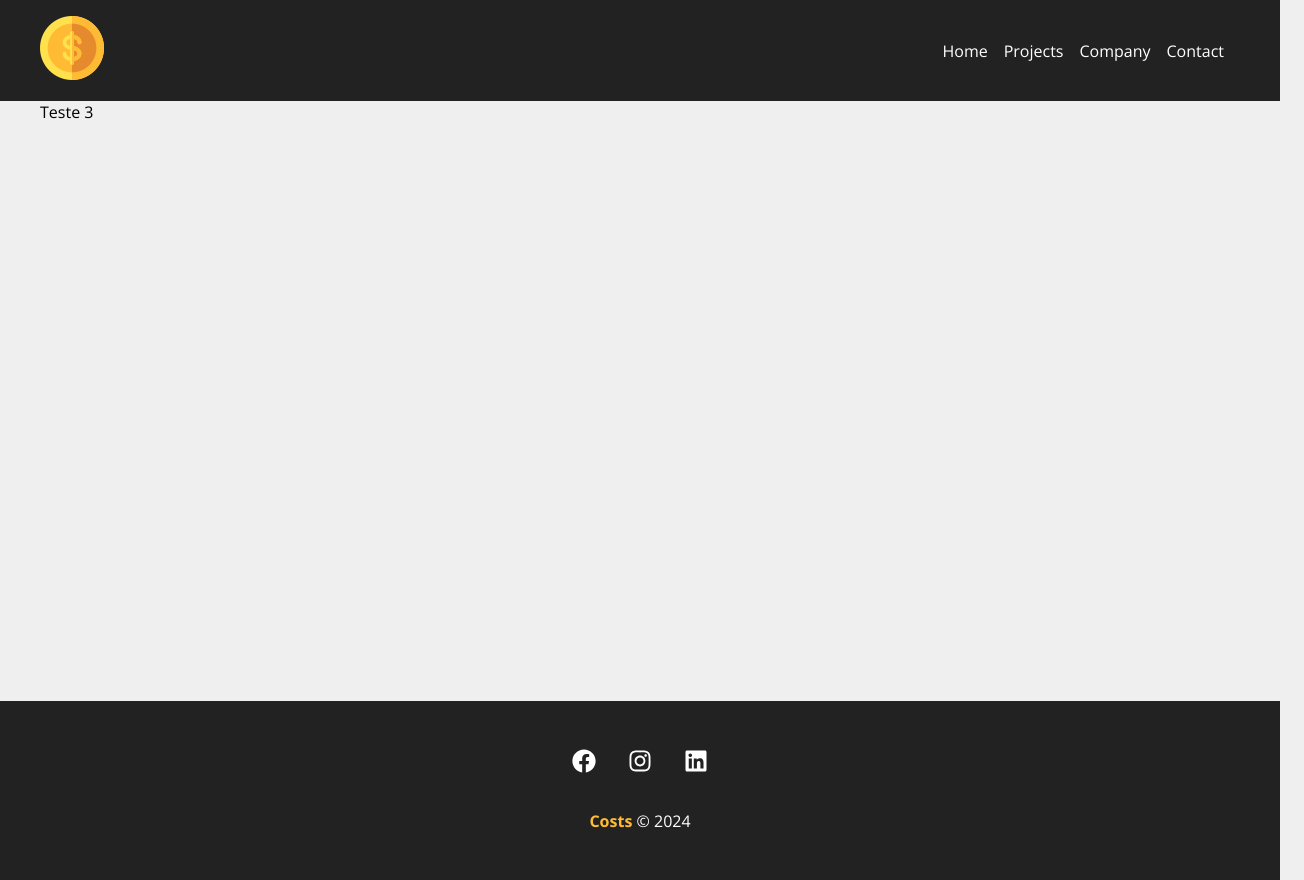
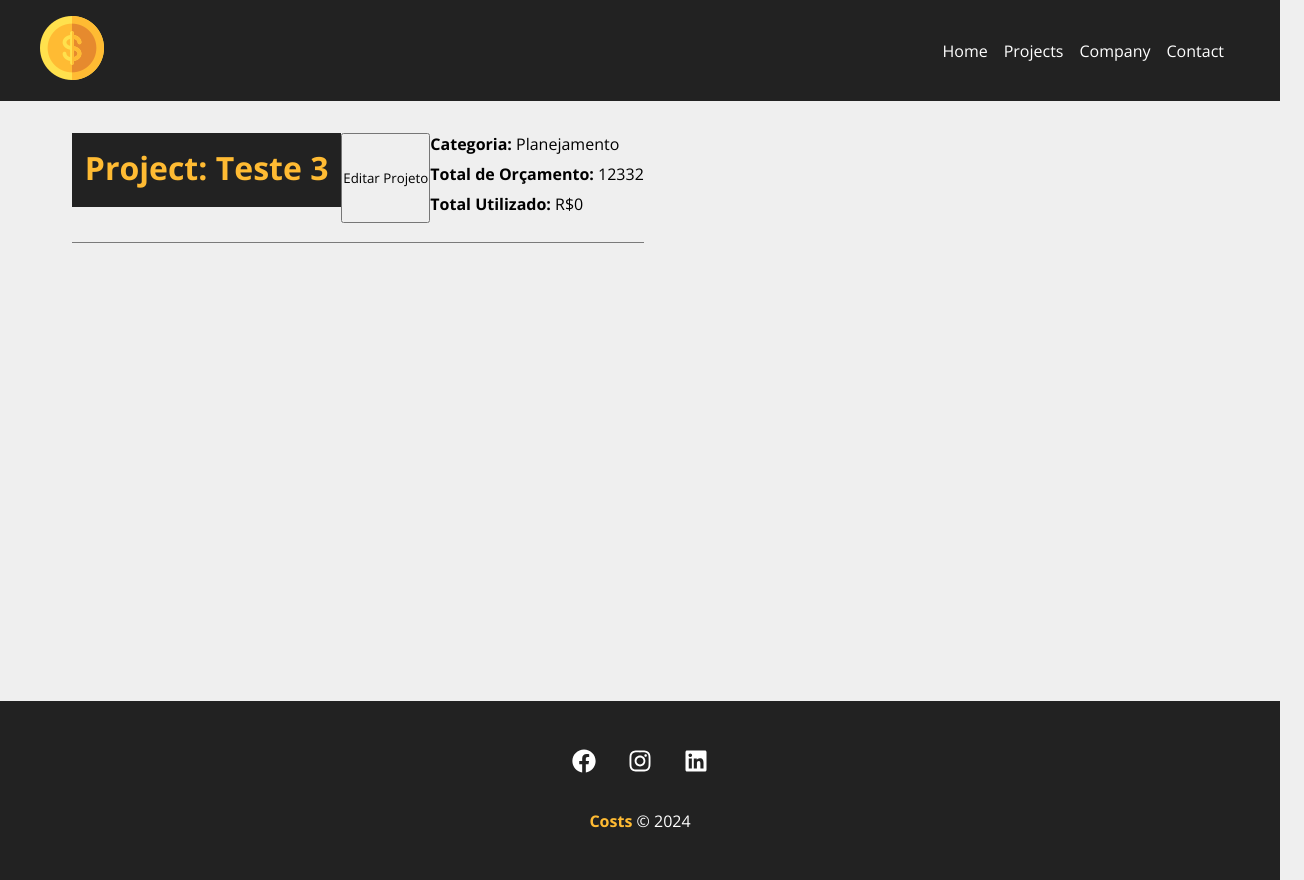
Before and after one commit to dornelesfernando/Frameworks, a React (Create React App) app in the folder React.js/costs/: page /project/47b1 in a window 1280 px wide. Shown: the whole page, 1304 px wide, since content can reach past the window. Built offline with nearby package versions, Linux system fonts and the light colour scheme; data requests are answered from the project's data file.

Commit message:
project styles
Falta ajustar o display flex

```diff
--- a/React.js/costs/src/components/pages/Project.js
+++ b/React.js/costs/src/components/pages/Project.js
@@ -2,15 +2,19 @@
 
 import { useParams } from 'react-router-dom';
 import { useState, useEffect } from 'react';
+
 import Loading from '../layout/Loading';
+import Container from '../layout/Container'
 
 function Project() {
 
     const { id } = useParams()
 
     const [project, setProject] = useState([]);
+    const [showProjectForm, setShowProjectForm] = useState(false);
 
     useEffect(() => {
+        setTimeout(() => {
             fetch(`http://localhost:5000/projects/${id}`, {
                 method: 'GET',
                 headers: {
@@ -22,10 +26,47 @@
                 setProject(data);
             })
             .catch((err) => console.log(err))
+        }, 300)
     }, [id])
 
+    function toggleProjectForm() {
+        setShowProjectForm(!showProjectForm)
+    }
+
     return (
-        <p>{project.name}</p>
+        <>
+            {project.name ? (
+                <div className={styles.project_details}>
+                    <Container>
+                        <div className={styles.details_container}>
+                            <h1>Project: {project.name}</h1>
+                            <button className={styles.btn} onClick={toggleProjectForm}>
+                                {!showProjectForm ? 'Editar Projeto' : 'Fechar'}
+                            </button>
+                            {!showProjectForm ? (
+                                <div className={styles.form}>
+                                    <p>
+                                        <span>Categoria:</span> {project.category.name}
+                                    </p>
+                                    <p>
+                                        <span>Total de Orçamento:</span> {project.budget}
+                                    </p>
+                                    <p>
+                                        <span>Total Utilizado:</span> R${project.cost}
+                                    </p>
+                                </div>
+                            ) : (
+                                <div className={styles.form}>
+                                    <p>from</p>
+                                </div>
+                            )}
+                        </div>
+                    </Container>
+                </div>
+                ) : (
+                <Loading />
+            )}
+        </>
     )
 }
 
--- a/React.js/costs/src/components/pages/Project.module.css
+++ b/React.js/costs/src/components/pages/Project.module.css
@@ -0,0 +1,48 @@
+.project_details {
+  padding: 2em;
+}
+
+.project_details h1,
+.project_details h2,
+.project_details p {
+  margin-bottom: 0.5em;
+}
+
+.project_details h1 {
+  background-color: #222;
+  color: #ffbb33;
+  padding: 0.4em;
+}
+
+.project_details span {
+  font-weight: bold;
+}
+
+.details_container,
+.service_form_container {
+  border-bottom: 1px solid #7a7a7a;
+  padding-bottom: 1.2em;
+  margin-bottom: 1.2em;
+  display: flex;
+  justify-content: space-between;
+  flex-wrap: wrap;
+}
+
+/*.btn {
+    background-color: #222;
+    color: #fff;
+    padding: 0.5em 1em;
+    text-decoration: none;
+    transition: 0.5s;
+    border: none;
+    cursor: pointer;
+    max-height: 40px;
+}
+
+.btn:hover {
+    color: #ffbb33;
+}
+
+.form {
+    width: 100%;
+}*/
```
Lines whose indentation alone changed are shown as unchanged.
